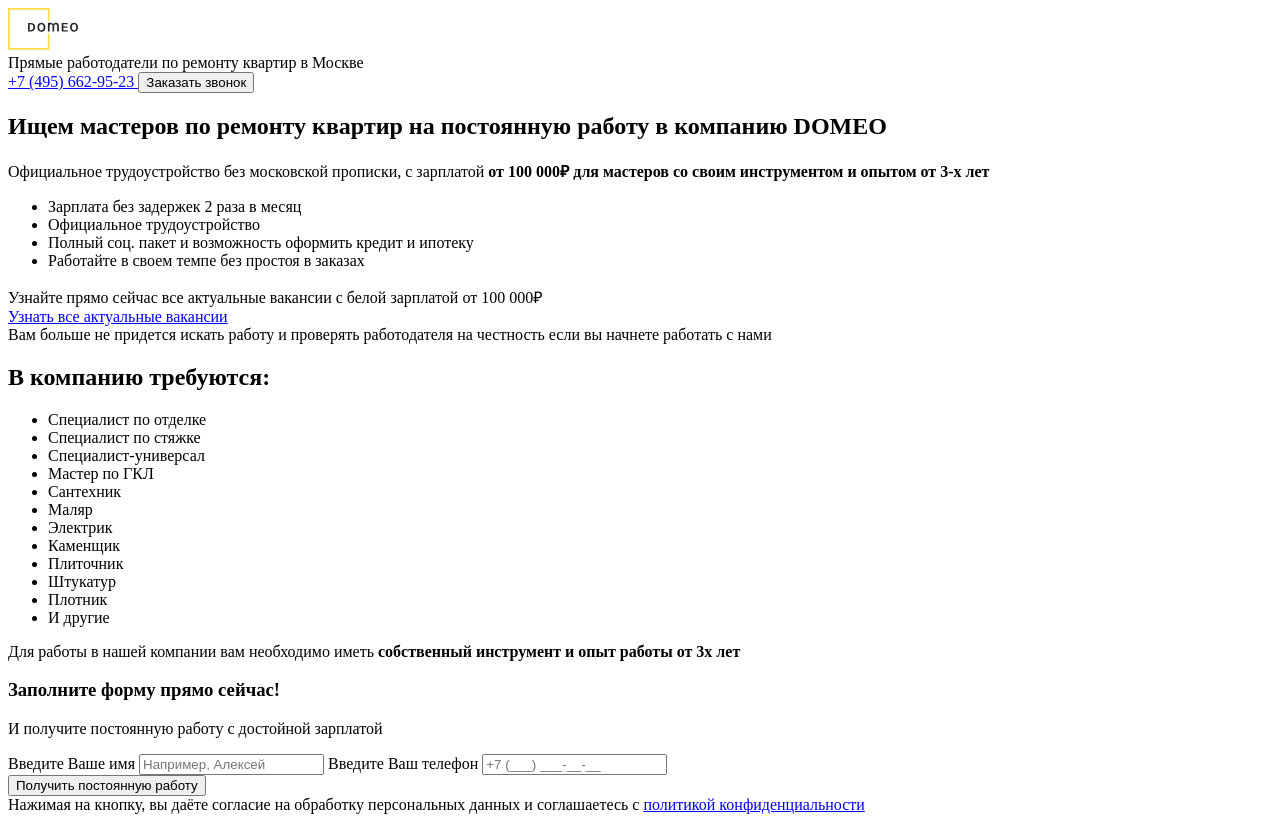
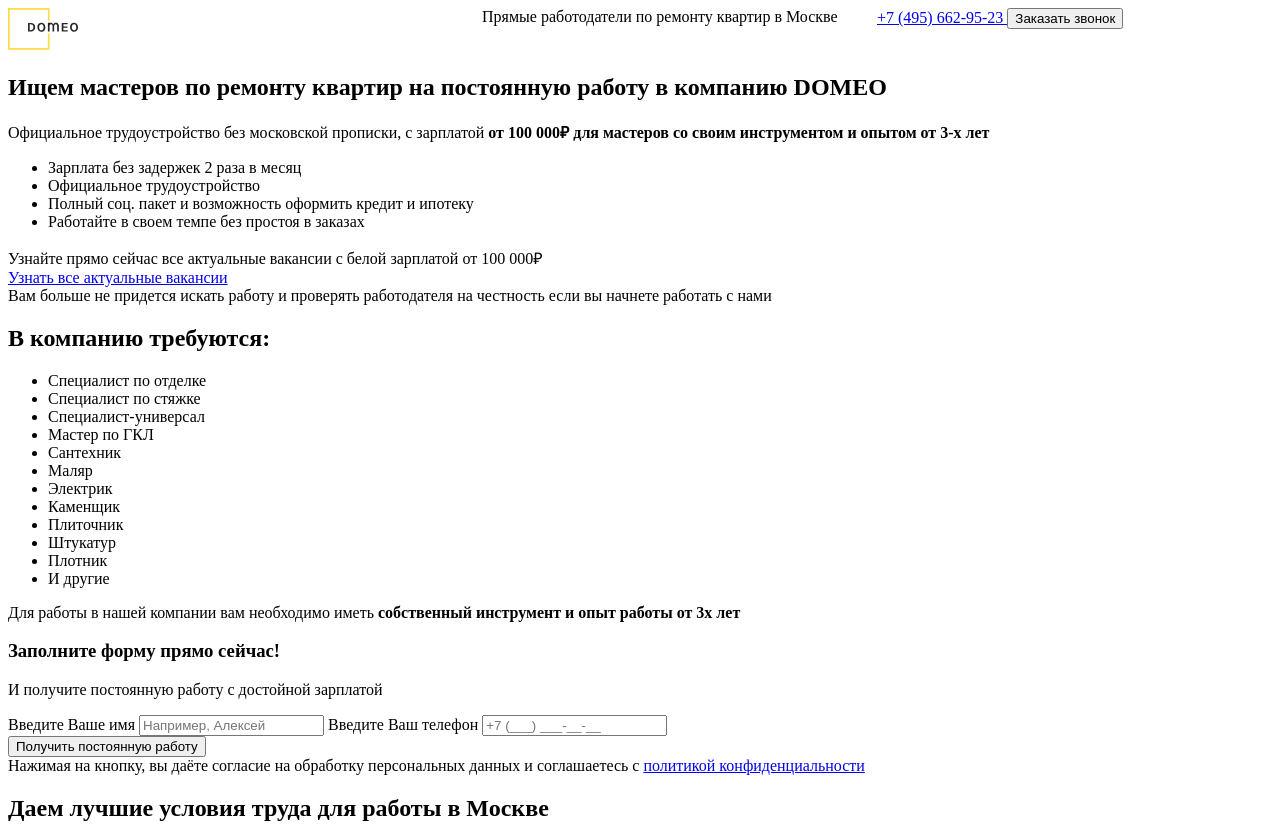
Before and after one commit to bcherepakha/fe2907, a plain HTML site: page Meeting1/index.html in a window 1280 px wide. Shown: the top 825 px of the page. Drawn offline with Linux system fonts and the light colour scheme.

Commit message:
Lesson 2

```diff
--- a/Meeting1/index.html
+++ b/Meeting1/index.html
@@ -5,10 +5,11 @@
     <meta http-equiv="X-UA-Compatible" content="IE=edge">
     <meta name="viewport" content="width=device-width, initial-scale=1.0">
     <title>Domeo - Ищем мастеров по ремонту квартир</title>
+    <link rel="stylesheet" href="style.css">
 </head>
 <body>
     <section>
-        <div>
+        <div class="header__row">
             <a href="/" aria-label="Domeo">
                 <img src="img/logo.svg" alt="">
             </a>
--- /dev/null
+++ b/Meeting1/style.css
@@ -0,0 +1,19 @@
+.header__row {
+    display: flex;
+}
+
+/* container width: 1649px */
+/* empty space: 949px */
+/* grow: 3 + 2 + 2 = 7 */
+/* 1grow = 949px / 7 */
+.header__row a {
+    flex-basis: 50%;
+    flex-grow: 3;
+    flex-shrink: 2;
+}
+
+.header__row div {
+    flex-basis: 50%;
+    flex-grow: 2;
+    flex-shrink: 3;
+}
```
Also changed, not shown: Lesson1/index.html (+1 -0 lines), Meeting1/Readme.md.
